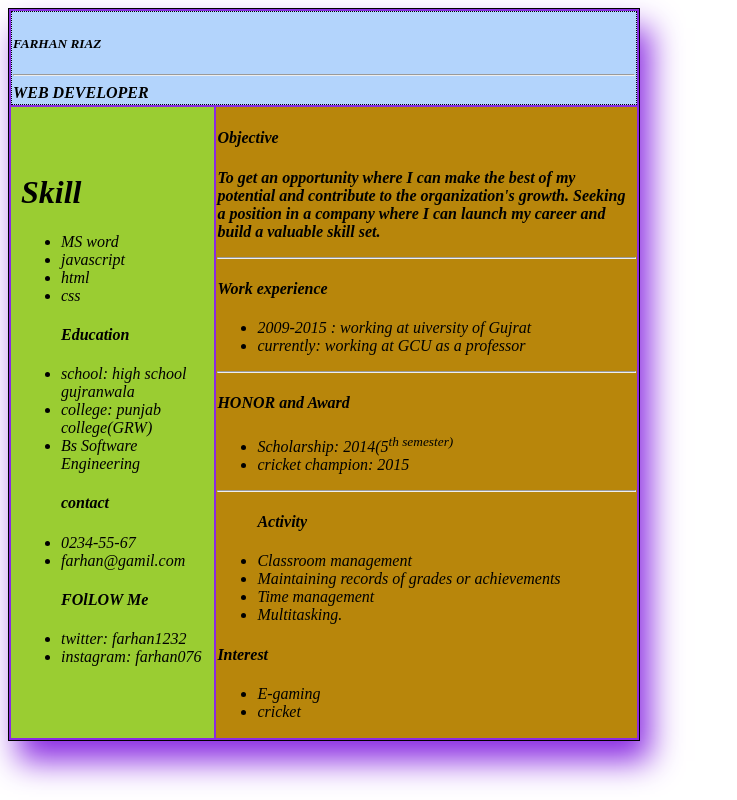
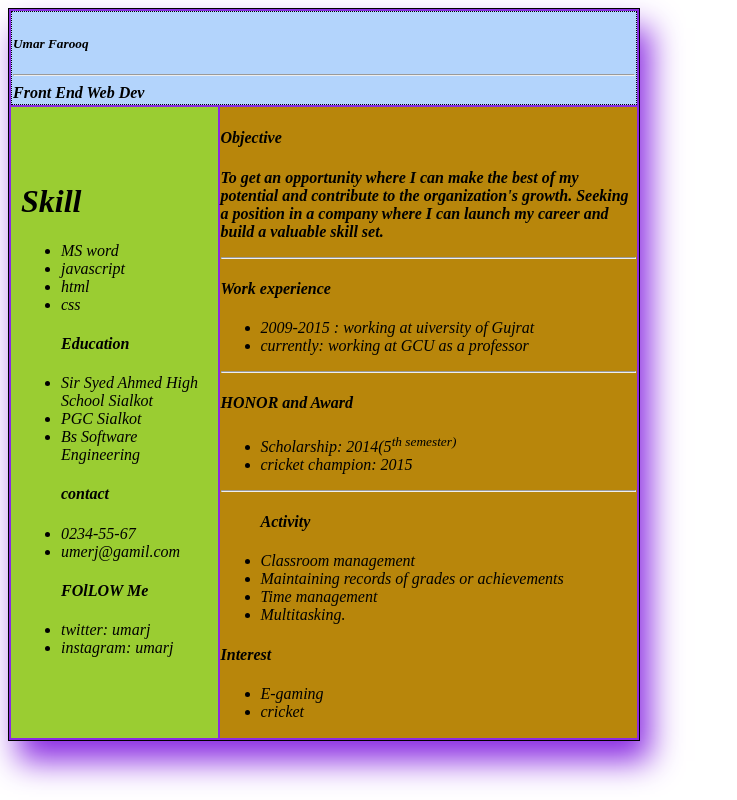
Before and after one commit to Umer146/GSD, a plain HTML site: page index.html in a window 1280 px wide. Shown: the whole page, without its empty margins (0-737 px from the left). Drawn offline with Linux system fonts and the light colour scheme.

Commit message:
Update index.html
Updated Html Content w.r.t Umar Farooq Portfolio

```diff
--- a/index.html
+++ b/index.html
@@ -12,8 +12,8 @@
   <tr >
     <td id="closerow"   colspan="2" >
 
-     <h5 align="left"><b>FARHAN RIAZ</b></h5><hr/>
-      <b > WEB DEVELOPER</b>
+     <h5 align="left"><b>Umar Farooq</b></h5><hr/>
+      <b > Front End Web Dev</b>
     </td>
 
   </tr>
@@ -26,17 +26,17 @@
         <li>html</li>
         <li>css</li>
         <h4 align="left">Education</h4>
-        <li>school: high school gujranwala</li>
-        <li>college: punjab college(GRW)</li>
+        <li>Sir Syed Ahmed High School Sialkot</li>
+        <li>PGC Sialkot</li>
         <li>Bs Software Engineering</li>
       </ul>
       <ul>
         <h4 align="left">contact</h4>
         <li>0234-55-67</li>
-        <li>farhan@gamil.com</li>
+        <li>umerj@gamil.com</li>
         <h4>FOlLOW Me</h4>
-        <li>twitter: farhan1232</li>
-        <li>instagram: farhan076</li>
+        <li>twitter: umarj</li>
+        <li>instagram: umarj</li>
       </ul>
     </td>
     <td>
```
